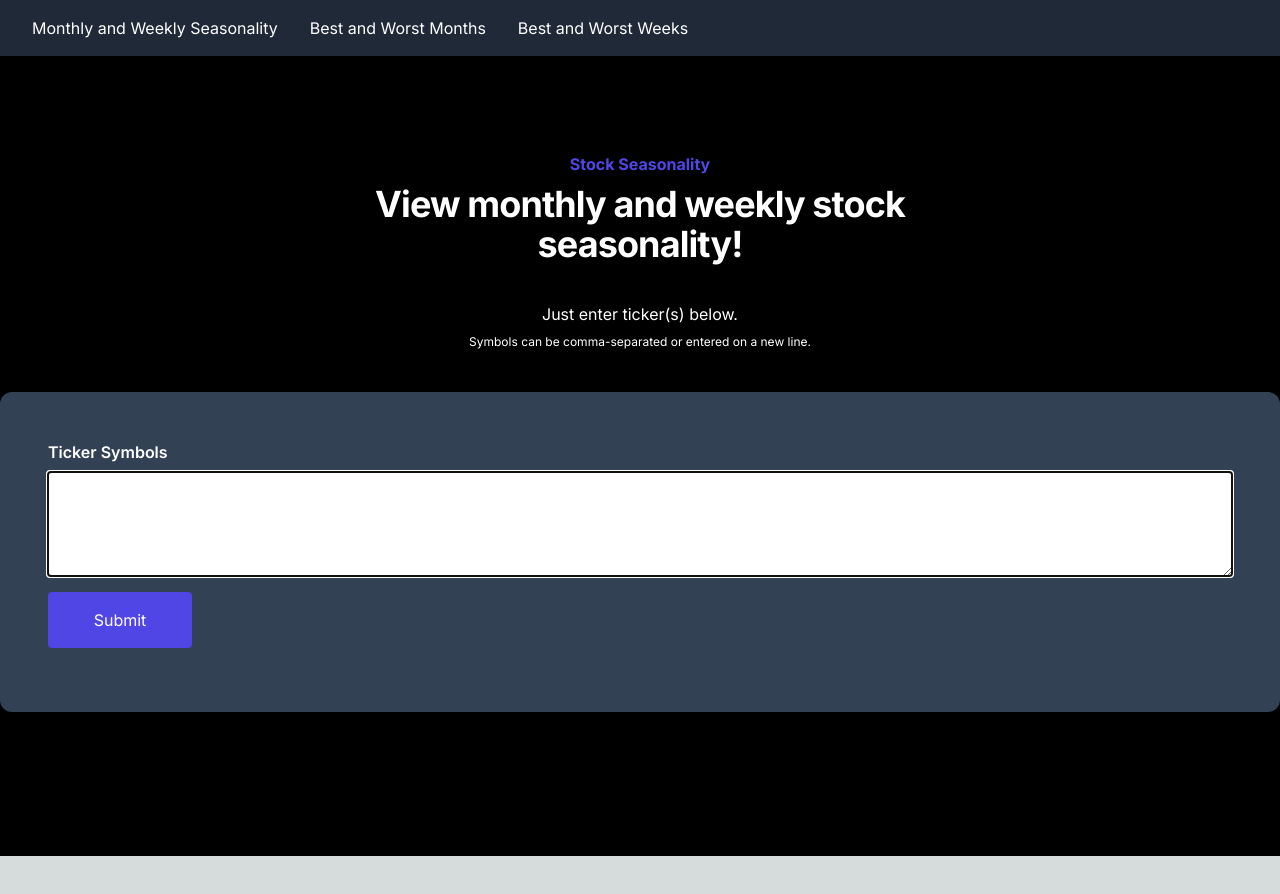
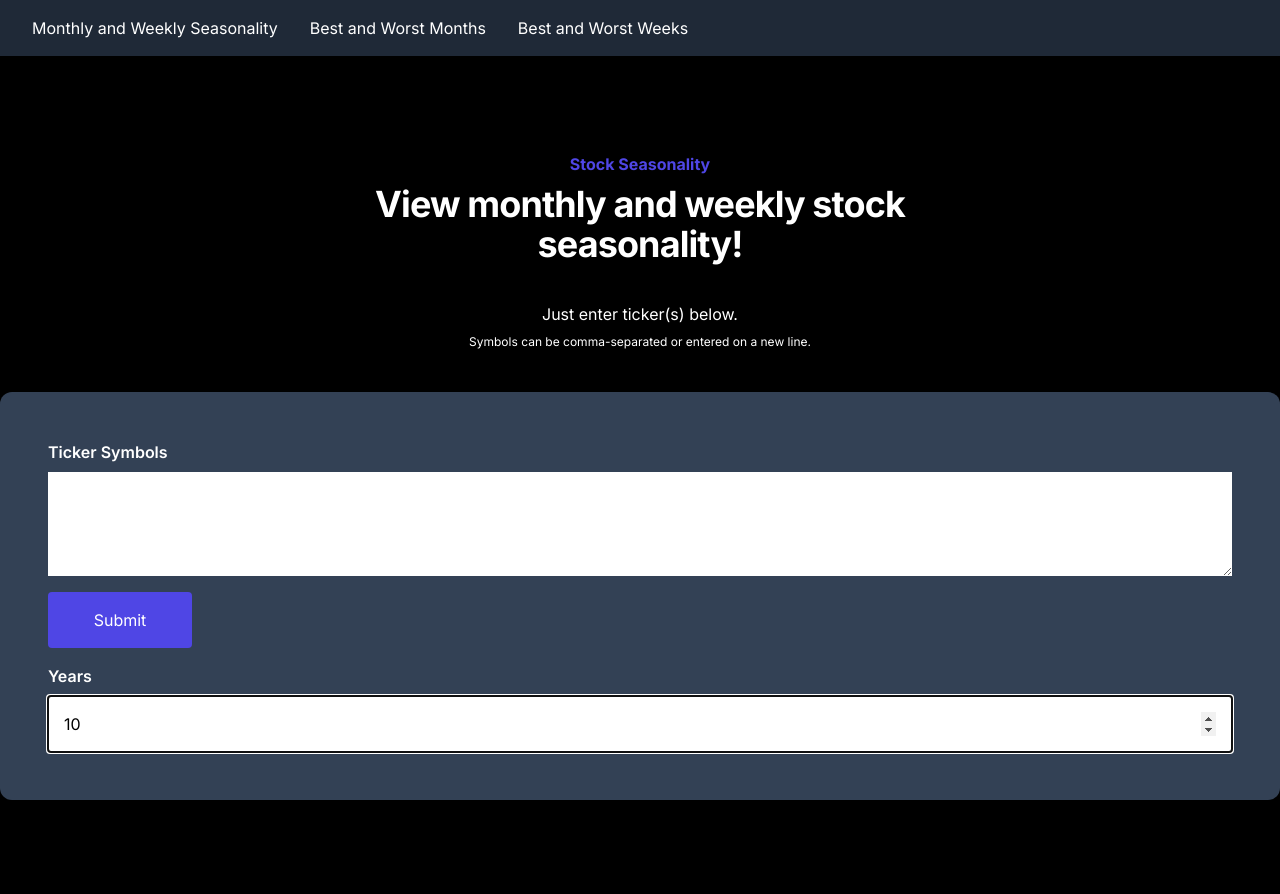
Before and after one commit to mhynson/seasonality, a Next.js app in the folder app/: page / in a window 1280 px wide. Before the commit the page ends 856 px from the top, so only its background shows below. Built offline with nearby package versions, Linux system fonts and the light colour scheme.

Commit message:
Add a way to select the number of years to lookback

```diff
--- a/app/src/app/api/seasonality/route.ts
+++ b/app/src/app/api/seasonality/route.ts
@@ -8,6 +8,9 @@ export async function GET(req: NextRequest) {
   const { searchParams } = new URL(req.url);
   const ticker = searchParams.get("ticker");
   const timeframeType = searchParams.get("timeframe");
+  const yearsParams = searchParams.get("years");
+
+  const years = parseInt(yearsParams || `${LOOKBACK_YEARS}`, 10);
 
   if (!ticker) {
     return NextResponse.json([{ error: "Must enter a ticker!" }], {
@@ -17,7 +20,7 @@ export async function GET(req: NextRequest) {
 
   const endDate = new Date();
   const startDate = new Date();
-  startDate.setFullYear(startDate.getFullYear() - LOOKBACK_YEARS);
+  startDate.setFullYear(startDate.getFullYear() - years);
 
   try {
     const options = {
@@ -35,7 +38,7 @@ export async function GET(req: NextRequest) {
       });
       results.push({
         timeframe,
-        results: calculateSeasonality(timeframe, weeklyResult),
+        results: calculateSeasonality(timeframe, weeklyResult, years),
       });
     }
 
@@ -47,7 +50,7 @@ export async function GET(req: NextRequest) {
       });
       results.push({
         timeframe,
-        results: calculateSeasonality(timeframe, monthlyResult),
+        results: calculateSeasonality(timeframe, monthlyResult, years),
       });
     }
 
--- a/app/src/app/api/seasonality/utils.ts
+++ b/app/src/app/api/seasonality/utils.ts
@@ -55,7 +55,8 @@ export const sumReduction = (total: number, current: number) => total + current;
 
 export const calculateSeasonality: TCalculateSeasonality = (
   timeframe,
-  data
+  data,
+  lookbackYears
 ) => {
   const groupedPeriods = data
     .map(({ open, high, low, close, date, ...rest }) => ({
@@ -90,15 +91,17 @@ export const calculateSeasonality: TCalculateSeasonality = (
     }, {});
 
   const seasonalityAverages = Object.entries(groupedPeriods).reduce(
-    reduceGroupedPeriods,
+    reduceGroupedPeriods(lookbackYears),
     []
   );
 
   return seasonalityAverages;
 };
 
-const reduceGroupedPeriods: TReduceGroupedPeriods = (acc, [label, periods]) => {
-  const validPeriods = periods.slice(0, LOOKBACK_YEARS);
+const reduceGroupedPeriods: TReduceGroupedPeriods =
+  (years: number) =>
+  (acc, [label, periods]) => {
+    const validPeriods = periods.slice(0, years);
     const changes = validPeriods.map(({ change }) => change);
     const averageChange = changes.reduce(sumReduction, 0) / validPeriods.length;
     const drawdowns = validPeriods.map(({ drawdown }) => drawdown);
--- a/app/src/app/components/HistoricalStats.tsx
+++ b/app/src/app/components/HistoricalStats.tsx
@@ -12,7 +12,7 @@ export const HistoricalStats = ({ stats }: IHistoricalStatsProps) => {
   if (!stats.changes) return <></>;
 
   const buttonText = shouldShowStats ? "Hide" : "Show";
-  const standardStyles = "bg-gray-100 text-black text-xs px-4";
+  const standardStyles = "bg-gray-100 text-black text-xs px-4 py-1";
   const standardWithBorder = `${standardStyles} border-b-2 border-black`;
 
   return (
@@ -25,7 +25,7 @@ export const HistoricalStats = ({ stats }: IHistoricalStatsProps) => {
       </button>
 
       {shouldShowStats ? (
-        <div className="flex flex-col md:flex-row justify-center py-3">
+        <div className="grid grid-cols-4 gap-3 justify-center py-3">
           {stats.changes.map((period, idx) => {
             const { change, date, open, close, high, low, drawdown } = period;
             const percentChangeClassName =
--- /dev/null
+++ b/app/src/app/components/YearsSelector.tsx
@@ -0,0 +1,39 @@
+import { ChangeEvent, useContext } from "react";
+import {
+  useYears,
+  YearsContext,
+  YearsContextType,
+} from "../context/YearsContext";
+
+interface IYearsSelector {
+  years: number;
+}
+
+export const YearsSelector = ({ years }: IYearsSelector) => {
+  const { setYears } = useContext(YearsContext) as YearsContextType; // This will give you the setter function for `years`
+  return (
+    <>
+      <label className="block font-semibold" htmlFor="symbols">
+        Years
+      </label>
+      <input
+        id="symbols"
+        className="block p-4 w-full mt-2 text-black uppercase"
+        autoCapitalize="false"
+        autoComplete="false"
+        autoCorrect="false"
+        autoFocus
+        onChange={(e) => {
+          setYears(parseInt(e.target.value, 10));
+        }}
+        required
+        spellCheck="false"
+        tabIndex={0}
+        min={1}
+        max={50}
+        type="number"
+        value={years}
+      />
+    </>
+  );
+};
--- a/app/src/app/constants.ts
+++ b/app/src/app/constants.ts
@@ -1,4 +1,4 @@
-export const LOOKBACK_YEARS = 5;
+export const LOOKBACK_YEARS = 10;
 export const THRESHOLD_UPPER = 0.75;
 export const THRESHOLD_LOWER = 0.2;
 export const LINKS = [
--- /dev/null
+++ b/app/src/app/context/YearsContext.tsx
@@ -0,0 +1,29 @@
+"use client";
+
+import React, { createContext, useState, useContext, ReactNode } from "react";
+import { LOOKBACK_YEARS } from "../constants";
+
+export type YearsContextType = {
+  years: number;
+  setYears: React.Dispatch<React.SetStateAction<number>>;
+};
+
+export const YearsContext = createContext<YearsContextType | null>(null);
+
+export const YearsProvider: React.FC<{ children: ReactNode }> = ({
+  children,
+}) => {
+  const [years, setYears] = useState<number>(LOOKBACK_YEARS);
+  const context: YearsContextType = { years, setYears };
+  return (
+    <YearsContext.Provider value={context}>{children}</YearsContext.Provider>
+  );
+};
+
+export const useYears = (): YearsContextType => {
+  const context = useContext(YearsContext);
+  if (!context) {
+    throw new Error("useYears must be used within a YearsProvider");
+  }
+  return context;
+};
--- a/app/src/app/layout.tsx
+++ b/app/src/app/layout.tsx
@@ -1,7 +1,7 @@
 import type { Metadata } from "next";
 import { Inter } from "next/font/google";
 import "./globals.css";
-
+import { YearsProvider } from "./context/YearsContext";
 const inter = Inter({ subsets: ["latin"] });
 
 export const metadata: Metadata = {
@@ -16,7 +16,9 @@ export default function RootLayout({
 }>) {
   return (
     <html lang="en">
-      <body className={inter.className}>{children}</body>
+      <body className={inter.className}>
+        <YearsProvider>{children}</YearsProvider>
+      </body>
     </html>
   );
 }
--- a/app/src/app/page.tsx
+++ b/app/src/app/page.tsx
@@ -1,6 +1,6 @@
 "use client";
 
-import { useState } from "react";
+import { useContext, useState } from "react";
 import { GoogleAnalytics } from "@next/third-parties/google";
 
 import { cleanSymbolList, getError } from "./api/seasonality/utils";
@@ -15,10 +15,14 @@ import {
   TSymbolSeasonalityDataView,
 } from "./types";
 import { JumpScrollButton } from "./components/JumpScrollButton";
+import { YearsSelector } from "./components/YearsSelector";
+import { YearsContext, YearsContextType } from "./context/YearsContext";
 
 const Home = () => {
   const [symbols, setSymbols] = useState("");
   const [data, setData] = useState<TSymbolGroupedData>({});
+
+  const { years } = useContext(YearsContext) as YearsContextType;
 
   const handleSubmit = async (event: React.FormEvent) => {
     event.preventDefault();
@@ -27,7 +31,9 @@ const Home = () => {
     const allData: TSymbolGroupedData = {};
 
     for (const symbol of symbolsArray) {
-      const response = await fetch(`/api/seasonality?ticker=${symbol}`);
+      const response = await fetch(
+        `/api/seasonality?ticker=${symbol}&years=${years}`
+      );
       const result = await response.json();
       allData[symbol] = { view: "monthly", data: result };
     }
@@ -136,7 +142,7 @@ const Home = () => {
             onTextChange={(e) => setSymbols(e.target.value)}
             symbols={symbols}
           />
-
+          <YearsSelector years={years} />
           {Object.keys(data).length > 0 && (
             <div>
               {Object.entries(data).map(([symbol, symbolData]) =>
--- a/app/src/app/types.ts
+++ b/app/src/app/types.ts
@@ -3,13 +3,16 @@ import { HistoricalRowHistory } from "./interfaces";
 export type TTimeframeLabel = "weekly" | "monthly";
 
 export type TReduceGroupedPeriods = (
+  years: number
+) => (
   acc: TSeasonalityAverageEntry[],
   [label, periods]: [string, TSeasonalityEntry[]]
 ) => TSeasonalityAverageEntry[];
 
 export type TCalculateSeasonality = (
   timeframe: TTimeframeLabel,
-  data: HistoricalRowHistory[]
+  data: HistoricalRowHistory[],
+  lookbackYears: number
 ) => TSeasonalityAverageEntry[];
 
 export type TSeasonalityData = {
```
Lines whose indentation alone changed are shown as unchanged.
